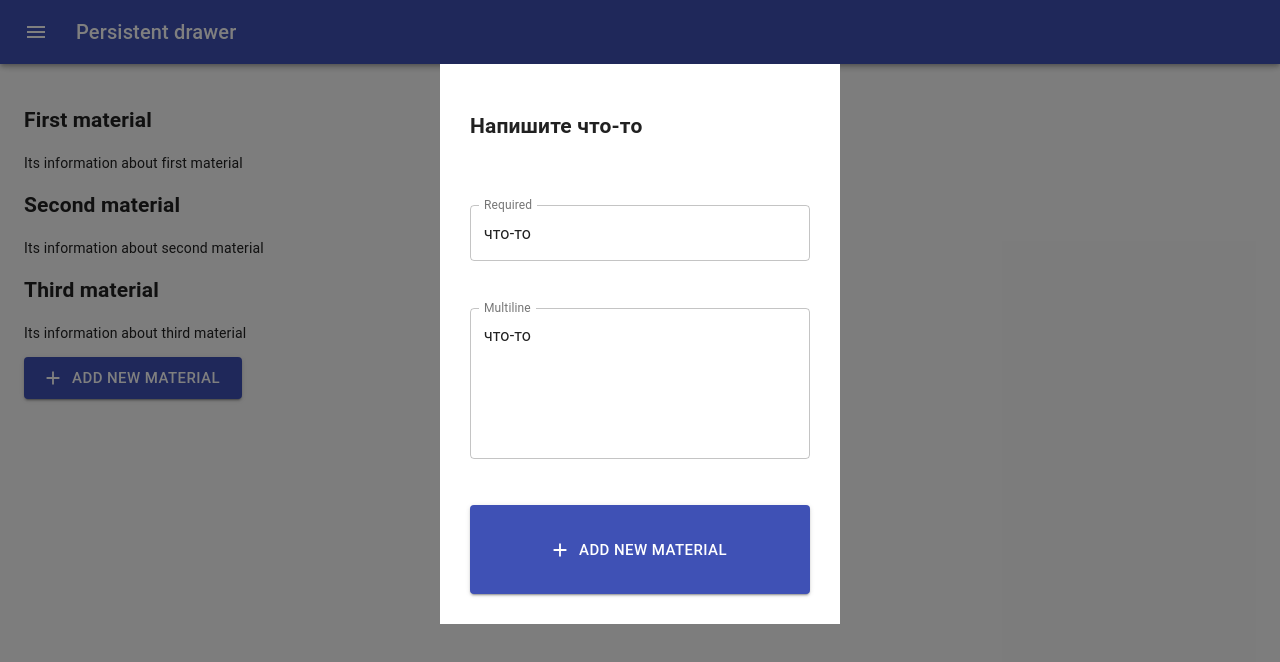
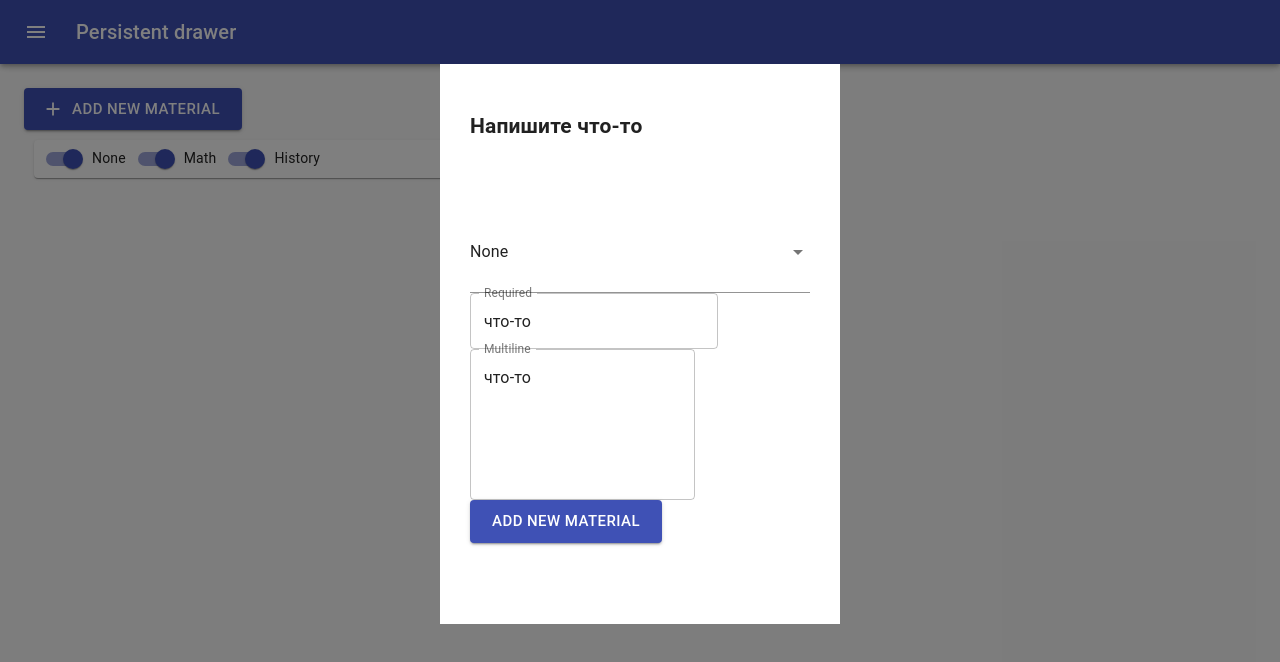
Before and after one commit to alex2532152/material-react, a React (Create React App) app: page / in a window 1280 px wide. Both pictures are taken after a click on the button "ADD NEW MATERIAL". Shown: the top 662 px of the page. Built offline with nearby package versions, Linux system fonts and the light colour scheme.

Commit message:
add Materials

```diff
--- a/package.json
+++ b/package.json
@@ -11,6 +11,7 @@
     "react": "^17.0.2",
     "react-dom": "^17.0.2",
     "react-scripts": "4.0.3",
+    "react-uuid": "^1.0.2",
     "web-vitals": "^1.1.2"
   },
   "scripts": {
--- a/src/App.js
+++ b/src/App.js
@@ -85,6 +85,8 @@ export default function PersistentDrawerLeft() {
   const classes = useStyles();
   const theme = useTheme();
   const [open, setOpen] = React.useState(false);
+  const initialMaterial = {id: 1, title: 'title', description: 'description', group: 'none'}
+  const [materialState, setMaterialState] = React.useState([initialMaterial])
 
   const handleDrawerOpen = () => {
     setOpen(true);
@@ -154,7 +156,7 @@ export default function PersistentDrawerLeft() {
         })}
       >
         <div className={classes.drawerHeader} />
-        <Material />
+        <Material materialState={materialState} setMaterialState={setMaterialState} />
       </main>
     </div>
   );
--- a/src/components/Material/AddNewMaterial/AddNewMaterial.jsx
+++ b/src/components/Material/AddNewMaterial/AddNewMaterial.jsx
@@ -1,11 +1,28 @@
-import React from 'react'
+import React, {useRef, useState} from 'react'
 import Modal from '@material-ui/core/Modal';
 import './../style.css'
 import TextField from '@material-ui/core/TextField';
 import Button from '@material-ui/core/Button';
-import AddIcon from '@material-ui/icons/Add';
+import { FormGroup } from '@material-ui/core';
+import uuid from 'react-uuid'
+import MenuItem from '@material-ui/core/MenuItem';
+import Select from '@material-ui/core/Select';
 
-export default ({open, setOpen}) => {
+export default ({open, setOpen, materialState, setMaterialState}) => {
+    // const titleRef = useRef(null)
+    // console.dir(titleRef.current)
+    const [group, setGroup] = useState('None')
+    const submitForm = (event) => {
+        event.preventDefault()
+        const newItem = {
+            id: uuid(),
+            title: event.currentTarget[0].value,
+            description: event.currentTarget[2].value,
+            group: group
+        }
+        setMaterialState([...materialState, newItem])
+        setOpen(false)
+    }
     return (
         <div>
             <Modal
@@ -16,6 +33,17 @@ export default ({open, setOpen}) => {
             >
                 <div className='modal'>
                     <h2>Напишите что-то</h2>
+                    <Select
+                        labelId="demo-simple-select-label"
+                        id="demo-simple-select"
+                        value={group}
+                        onChange={(event) => setGroup(event.target.value)}
+                    >
+                        <MenuItem value={'None'}>None</MenuItem>
+                        <MenuItem value={'Math'}>Math</MenuItem>
+                        <MenuItem value={'History'}>History</MenuItem>
+                    </Select>
+                    <form component={FormGroup} onSubmit={submitForm} >
                         <TextField
                             title
                             variant="outlined"
@@ -35,10 +63,11 @@ export default ({open, setOpen}) => {
                             variant="contained"
                             color="primary"
                             size="large"
-                        startIcon={<AddIcon />}
+                            type='submit'
                         >
                             Add new material
                         </Button>
+                    </form>
                 </div>
             </Modal>
         </div>
--- a/src/components/Material/Material.jsx
+++ b/src/components/Material/Material.jsx
@@ -1,20 +1,32 @@
 import React from 'react'
+import AddNewMaterial from './AddNewMaterial/AddNewMaterial'
+import MaterialsBlock from './MaterialsBlock/MaterialsBlock'
+import Swiches from './Swiches/Swiches'
 import Button from '@material-ui/core/Button';
 import AddIcon from '@material-ui/icons/Add';
-import AddNewMaterial from './AddNewMaterial/AddNewMaterial'
-import MaterialsBlock from './MaterialsBlock/MaterialsBlock'
+import { Typography } from '@material-ui/core';
+import Card from '@material-ui/core/Card';
+import CardActions from '@material-ui/core/CardActions';
+import CardContent from '@material-ui/core/CardContent';
+import './style.css'
 
-export default () => {
+export default ({materialState, setMaterialState}) => {
     const [open, setOpen] = React.useState(false)
-    const Materials = [
-        {id: 1, title: 'First material', description: 'Its information about first material', group: 'best'},
-        {id: 2, title: 'Second material', description: 'Its information about second material', group: 'main'},
-        {id: 3, title: 'Third material', description: 'Its information about third material', group: 'main'},
-    ]
-    const [material, setMaterial] = React.useState(Materials)
+    const [groupState, setGroupState] = React.useState({
+        groupNone: true,
+        groupMath: true,
+        groupHistory: true,
+    })
+    console.log(materialState);
+    // const Materials = [
+    //     {id: 1, title: 'First material', description: 'Its information about first material', group: 'best'},
+    //     {id: 2, title: 'Second material', description: 'Its information about second material', group: 'main'},
+    //     {id: 3, title: 'Third material', description: 'Its information about third material', group: 'main'},
+    // ]
+    // const [material, setMaterial] = React.useState(Materials)
     return (
         <div>
-            <MaterialsBlock material={material} setMaterial={setMaterial} />
+            {/* <MaterialsBlock material={material} setMaterial={setMaterial} /> */}
             <Button
                 onClick={()=> setOpen(true)}
                 variant="contained"
@@ -24,7 +36,37 @@ export default () => {
             >
                 Add new material
             </Button>
-            <AddNewMaterial open={open} setOpen={setOpen} material={material} setMaterial={setMaterial} />
+            <Swiches groupState={groupState} setGroupState={setGroupState} />
+            <AddNewMaterial open={open} setOpen={setOpen} materialState={materialState} setMaterialState={setMaterialState} />
+
+            <div>
+                {materialState.filter(item => {
+                    if (item.group === 'None' && groupState.groupNone) {
+                        return true
+                    } else if (item.group === 'Math' && groupState.groupMath) {
+                        return true
+                    } else if (item.group === 'History' && groupState.groupHistory) {
+                        return true
+                    }
+                    return false
+                }).map(item => (
+                    <>
+                    <Card className='cardBlock'>
+                        <CardContent>
+                            <Typography variant="h2" component="h2">
+                                {item.title}
+                            </Typography>
+                            <Typography variant="p" component="p">
+                                {item.description}
+                            </Typography>
+                            <Typography variant="p" component="p" color="textSecondary">
+                                {item.group}
+                            </Typography>
+                        </CardContent>
+                    </Card>
+                    </>
+                ))}
+            </div>
         </div>
     )
 }
--- /dev/null
+++ b/src/components/Material/Swiches/Swiches.jsx
@@ -0,0 +1,40 @@
+import React from 'react'
+import './../style.css'
+import Switch from '@material-ui/core/Switch';
+import Card from '@material-ui/core/Card';
+import CardActions from '@material-ui/core/CardActions';
+import CardContent from '@material-ui/core/CardContent';
+
+export default ({groupState, setGroupState}) => {
+    return (
+        <div>
+            <Card className='cardBlock'>
+                <Switch
+                    checked={groupState.groupNone}
+                    onChange={() => setGroupState((prev) => ({...prev, groupNone: !prev.groupNone}))}
+                    color="primary"
+                    name="checkedA"
+                    inputProps={{ 'aria-label': 'secondary checkbox' }}
+                />
+                <label>None</label>
+                <Switch
+                    checked={groupState.groupMath}
+                    onChange={() => setGroupState((prev) => ({...prev, groupMath: !prev.groupMath}))}
+                    color="primary"
+                    name="checkedB"
+                    inputProps={{ 'aria-label': 'primary checkbox' }}
+                />
+                <label>Math</label>
+                <Switch
+                    checked={groupState.groupHistory}
+                    onChange={() => setGroupState((prev) => ({...prev, groupHistory: !prev.groupHistory}))}
+                    name="checkedC"
+                    color="primary"
+                    inputProps={{ 'aria-label': 'checkbox with default color' }}
+                />
+                <label>History</label>
+             </Card>
+
+        </div>
+    )
+}
--- a/src/components/Material/style.css
+++ b/src/components/Material/style.css
@@ -6,3 +6,15 @@
     display: grid;
     padding: 30px;
 }
+.cardBlock{
+    width: 40%;
+    height: 20%;
+    border-radius: 30px;
+    margin: 10px;
+}
+.cardBlock h2{
+    font-size: 30px;
+}
+.cardBlock p{
+    font-size: 20px;
+}
```
Also changed, not shown: 1 other file (tests, documents, lock files or other folders). Lines whose indentation alone changed are shown as unchanged.
